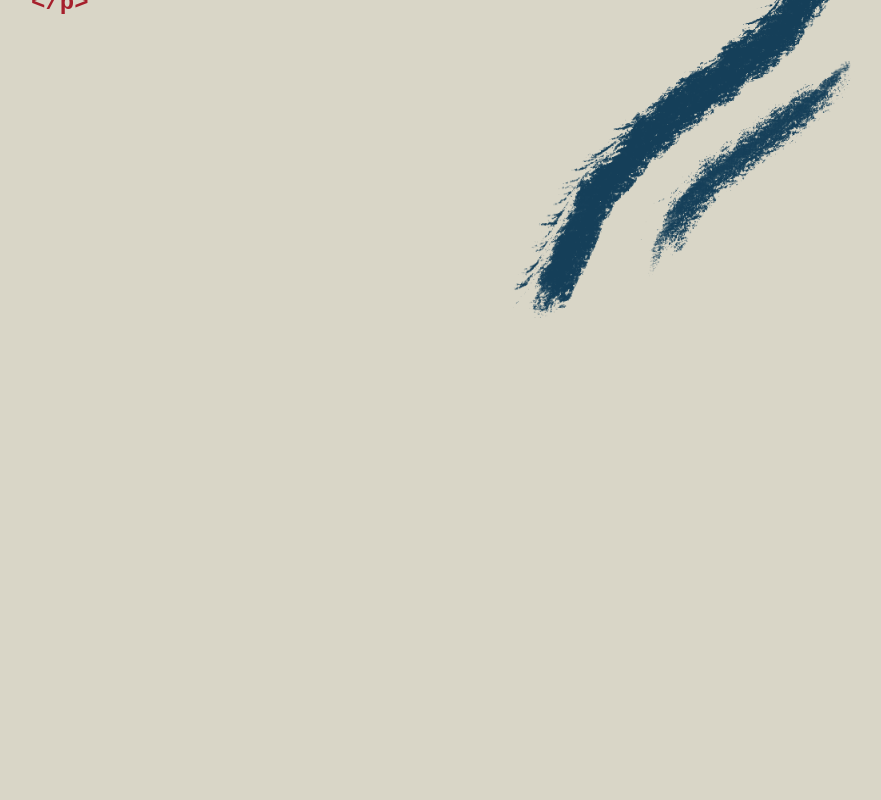
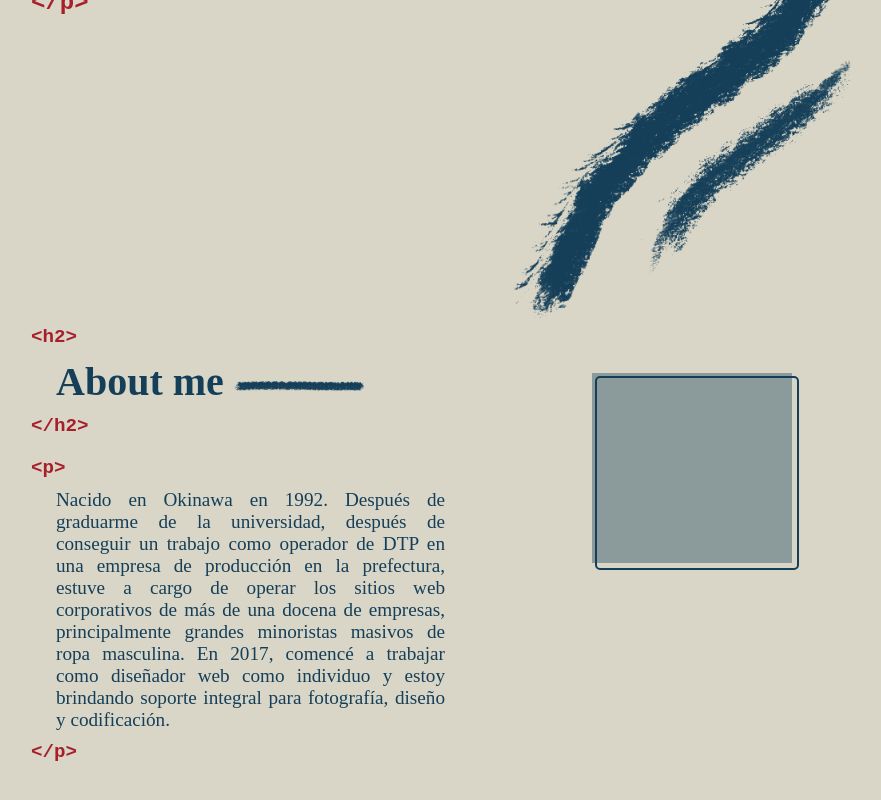
Before and after one commit to Adrianvc94/Portafolio, a React (Create React App) app: page / in a window 1280 px wide. Shown: the part 482-1282 px from the top of the page, without its empty margins (225-1106 px from the left). Before the commit the page ends 800 px from the top, so only its background shows below. Built offline with nearby package versions, Linux system fonts and the light colour scheme; a web font is replaced by a local one.

Commit message:
The part of about me is almost complete, but there are certain things missing

```diff
--- a/src/App.js
+++ b/src/App.js
@@ -1,12 +1,14 @@
 import './App.css';
 import NavBar from './Components/NavBar/NavBar';
 import Header from './Components/Header/Header';
+import About from './Components/About/About';
 
 function App() {
   return (
     <div>
       <NavBar/>
       <Header/>
+      <About/>
     </div>
   );
 }
--- /dev/null
+++ b/src/Components/About/About.js
@@ -0,0 +1,50 @@
+import styles from "./About.module.css";
+import Line from "../../Images/Line1.png";
+// import Photo from "../../Images/Foto.png";
+
+const About = () => {
+  var etiquetaH2Apertura = "<h2>";
+  var etiquetaH2Cierre = "</h2>";
+
+  var etiquetaPApertura = "<p>";
+  var etiquetaPCierre = "</p>";
+
+  return (
+    <div className={styles.container}>
+      <div>
+        <div className={styles.title_container}>
+          <p className={styles.etiquetaP}>{etiquetaH2Apertura}</p>
+          <h2 className={styles.about}>
+            About me
+            <img className={styles.image} src={Line} alt="Decorative line" />
+          </h2>
+          <p className={styles.etiquetaP}>{etiquetaH2Cierre}</p>
+        </div>
+
+        <div className={styles.description_container}>
+          <p className={styles.etiquetaP}>{etiquetaPApertura}</p>
+          <p className={styles.description}>
+            Nacido en Okinawa en 1992. Después de graduarme de la universidad,
+            después de conseguir un trabajo como operador de DTP en una empresa
+            de producción en la prefectura, estuve a cargo de operar los sitios
+            web corporativos de más de una docena de empresas, principalmente
+            grandes minoristas masivos de ropa masculina. En 2017, comencé a
+            trabajar como diseñador web como individuo y estoy brindando soporte
+            integral para fotografía, diseño y codificación.
+          </p>
+          <p className={styles.etiquetaP}>{etiquetaPCierre}</p>
+        </div>
+      </div>
+
+      <div>
+        <div className={styles.frame}>
+          <div className={styles.filter}>
+            {/* <img src={Photo} className={styles.photo} /> */}
+          </div>
+        </div>
+      </div>
+    </div>
+  );
+};
+
+export default About;
--- /dev/null
+++ b/src/Components/About/About.module.css
@@ -0,0 +1,71 @@
+.container{
+    display: flex;
+    flex-direction: row;
+    align-items: flex-start;
+    max-width: 60vw;
+    margin: 300px auto 300px auto;
+}
+
+.about{
+    font-size: 2.5rem;
+    color: #153F59;
+    margin: 0px 0px 0px 25px;
+    display: inline;
+}
+
+.image{
+    display: inline;
+    width: 130px;
+    height: 10px;
+    margin-left: 10px;
+    vertical-align: middle;
+}
+
+.etiquetaP{
+    color: #A61F2B;
+    font-weight: 600;
+    font-size: 1.2rem;
+    font-family: 'Courier New', Courier, monospace;
+    margin: 10px 0;
+}
+
+.description_container{
+    max-width: 500px;
+    margin-top: 20px;
+}
+
+.description{
+    color: #153F59;
+    font-size: 1.2rem;
+    font-weight: 500;
+    margin: 0 0 0 25px;
+    text-align: justify;
+}
+
+.frame{
+    margin: 60px 0 0 150px;
+    width: 200px;
+    height: 190px;
+    border: solid 2px #153F59;
+    border-radius: 5px;
+}
+
+.filter{
+    width: 200px;
+    height: 190px;
+    background-color: #153F59;
+    position: relative;
+    right: 5px;
+    bottom: 5px;
+    opacity: 0.4;
+}
+
+.photo{
+    width: 200px;
+    height: 190px;
+    border-radius: 10px;
+}
+
+.filter:hover{
+    opacity: 1;
+}
--- a/src/Components/Header/Header.js
+++ b/src/Components/Header/Header.js
@@ -20,7 +20,7 @@ const Header = () => {
 
                 <div className={styles.name_container}>
                     <p className={styles.etiquetaH1}>{etiquetaH1Apertura}</p>
-                    <h1 className={styles.name}>Adrian Vinicio.</h1>
+                    <h1 className={styles.name}>Name.</h1>
                     <p className={styles.etiquetaH1}>{etiquetaH1Cierre}</p>
                 </div>
 
--- a/src/Components/Header/Header.module.css
+++ b/src/Components/Header/Header.module.css
@@ -3,7 +3,7 @@
     flex-direction: column;
     align-items: flex-start;
     max-width: 60vw;
-    margin: 70px auto 0 auto;
+    margin: 70px auto 100px auto;
 }
 
 .intro{
```
Also changed, not shown: src/Images/Foto.png (added), src/Images/Line1.png (added).
